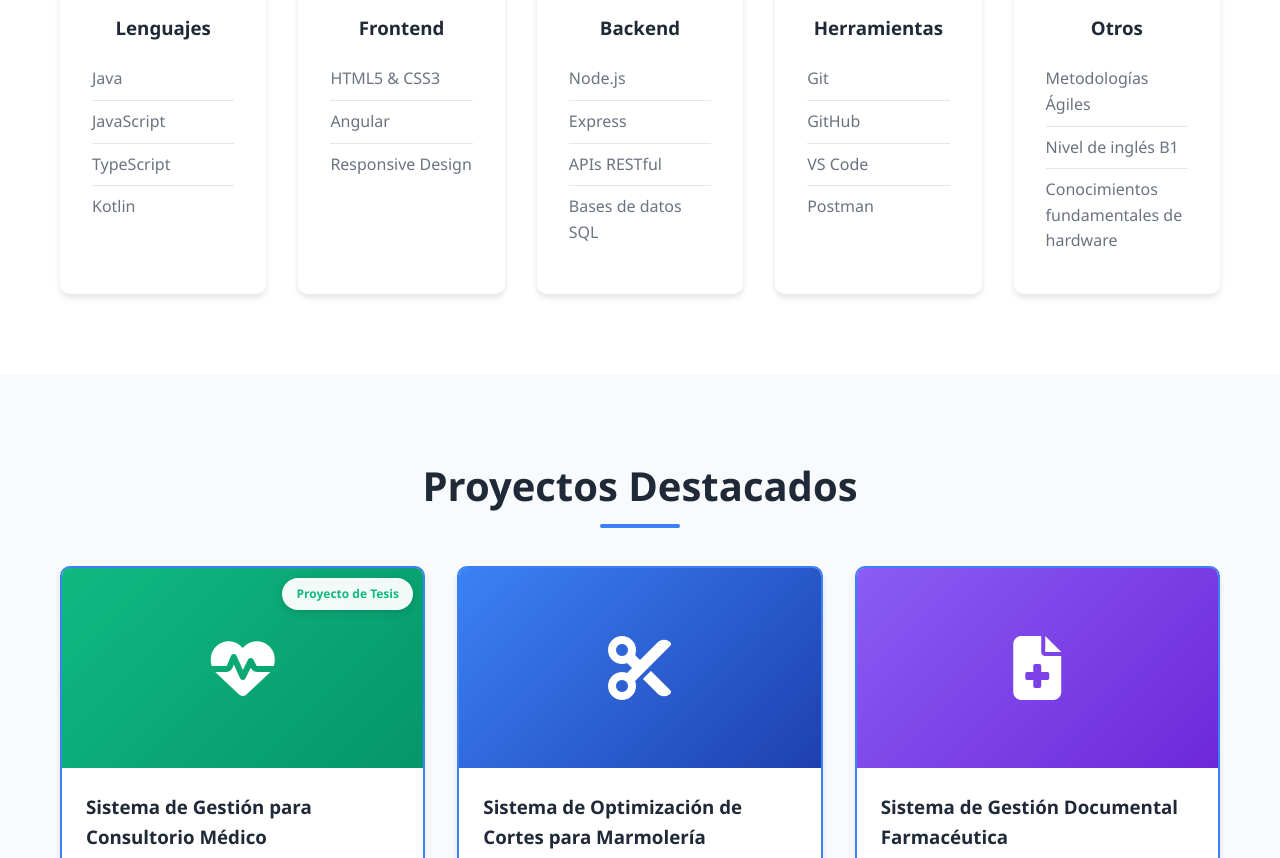
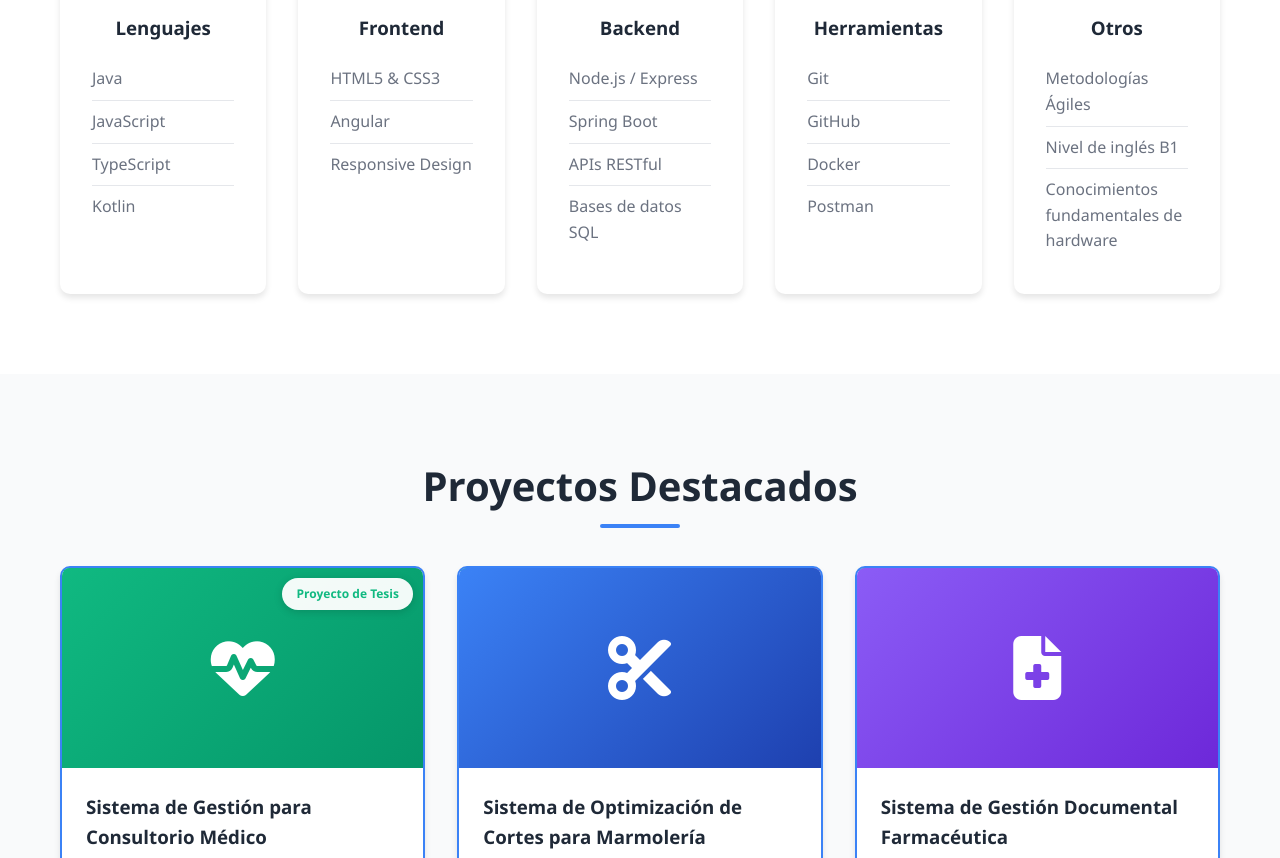
Before and after one commit to LennyMA/portafolio, a plain HTML site: page index.html in a window 1280 px wide. Shown: the part 1651-2509 px from the top of the page. Drawn offline with nearby package versions, Linux system fonts and the light colour scheme; some packages are replaced by stand-ins of ours; a script that the page names is missing.

Commit message:
Actualizar info

```diff
--- a/index.html
+++ b/index.html
@@ -156,8 +156,8 @@
             <i class="fas fa-server"></i>
             <h3>Backend</h3>
             <ul>
-              <li>Node.js</li>
-              <li>Express</li>
+              <li>Node.js / Express</li>
+              <li>Spring Boot</li>
               <li>APIs RESTful</li>
               <li>Bases de datos SQL</li>
             </ul>
@@ -168,7 +168,7 @@
             <ul>
               <li>Git</li>
               <li>GitHub</li>
-              <li>VS Code</li>
+              <li>Docker</li>
               <li>Postman</li>
             </ul>
           </div>
```
Also changed, not shown: 1 other file.
